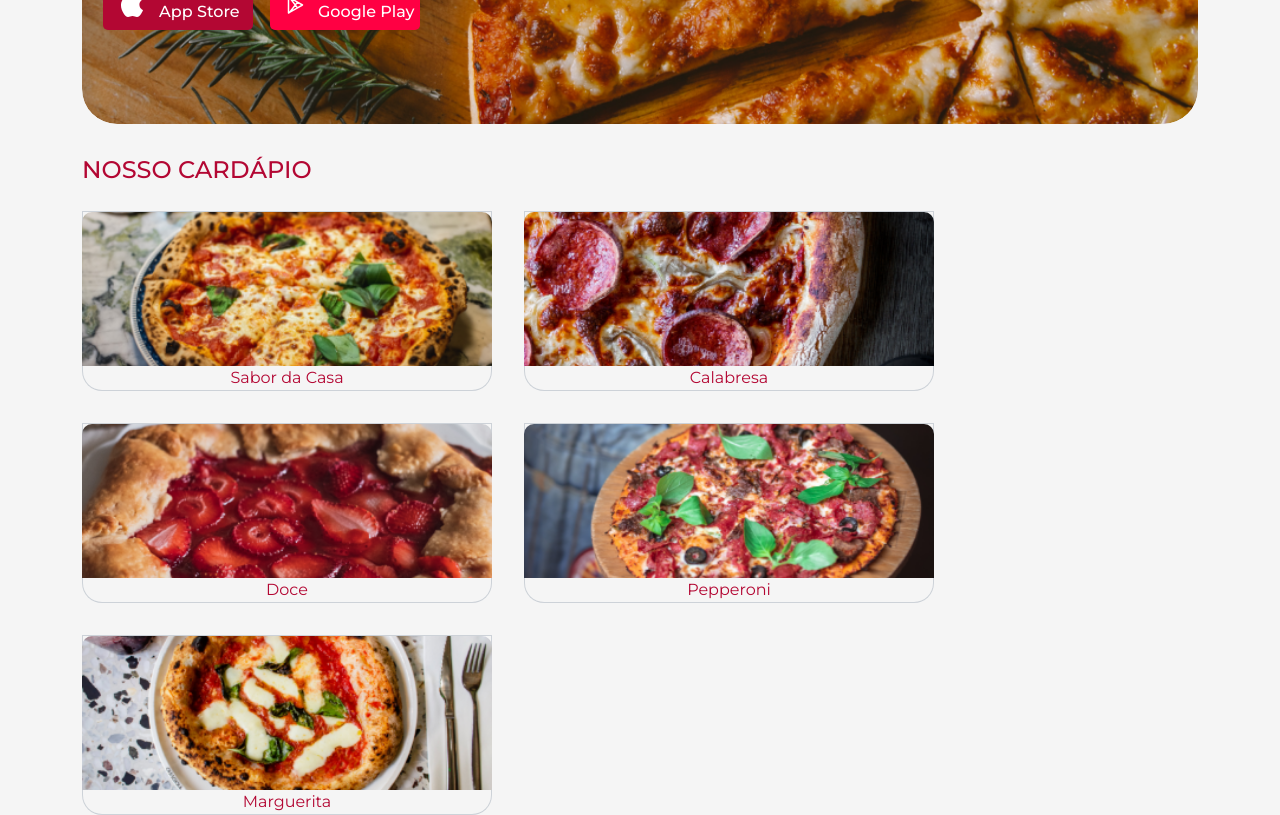
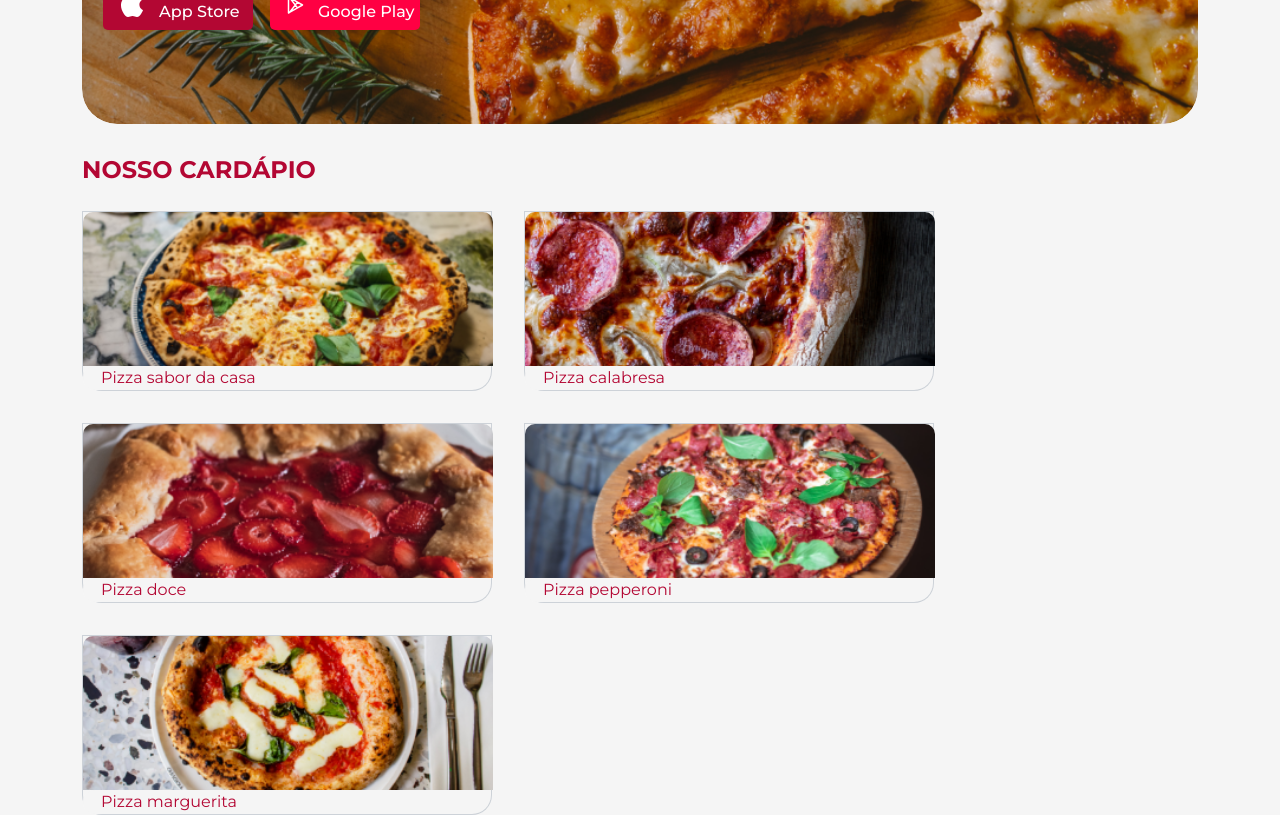
Before and after one commit to CarlosEduardoSD/Projeto-Coddar-Pizza, a React (Vite) app: page / in a window 1280 px wide. Shown: the part 360-1175 px from the top of the page. Built offline with nearby package versions, Linux system fonts and the light colour scheme.

Commit message:
feat: fix dos botões components

```diff
--- a/package.json
+++ b/package.json
@@ -15,7 +15,7 @@
     "react": "^18.3.1",
     "react-dom": "^18.3.1",
     "react-icons": "^5.2.1",
-    "react-router-dom": "^6.25.1"
+    "react-router-dom": "^6.26.1"
   },
   "devDependencies": {
     "@types/react": "^18.3.3",
--- /dev/null
+++ b/src/components/Banner/BannerButtonErivax.jsx
@@ -0,0 +1,10 @@
+import React from "react";
+import BannerPizzaria from "../BannerPizzaria/BannerPizzaria";
+
+export default function BannerButtonErivax() {
+  return (
+    <>
+      <BannerPizzaria />
+    </>
+  );
+}
--- a/src/components/Banner/banner.jsx
+++ b/src/components/Banner/banner.jsx
@@ -1,9 +1,10 @@
-import React from "react";
+import React, { useState } from "react";
 import styles from "../Banner/banner.module.css";
 
 import Apple from "../../assets/img/Apple.svg";
 import PlayStore from "../../assets/img/PlayStore.svg";
 // import Pizza from "../../assets/img/pizza.png";
+import BannerButtonErivax from "../Banner/BannerButtonErivax";
 
 export default function Banner() {
   return (
--- a/src/components/BannerPizzaria/BannerPizzaria.jsx
+++ b/src/components/BannerPizzaria/BannerPizzaria.jsx
@@ -1,4 +1,4 @@
-import React from "react";
+import React, { useState } from "react";
 import styles from "./BannerPizzaria.module.css";
 
 export default function BannerPizzaria() {
@@ -16,13 +16,17 @@ export default function BannerPizzaria() {
                 <p className={styles.banner_description}>
                   Aberto Agora horário 18:30 a 23:00
                 </p>
-                <div className={styles.banner_decription_type_2}>
+                <div className={styles.banner_description_type_container}>
                   <p className={styles.banner_description_type}>Italiana</p>
                   <p className={styles.banner_description_type}>Broto</p>
                 </div>
               </div>
             </div>
           </div>
+          {/* <div className={styles.button_container}>
+              <button className={styles.button_click}>Clique Aqui</button>
+              <button className={styles.button_back}>Voltar</button>
+            </div> */}
         </div>
       </div>
     </>
--- a/src/components/BannerPizzaria/BannerPizzaria.module.css
+++ b/src/components/BannerPizzaria/BannerPizzaria.module.css
@@ -1,54 +1,63 @@
 .bannerpizza_img {
   display: flex;
-  justify-content: flex-end;
+  flex-direction: column;
+  justify-content: center;
+  align-items: flex-end;
   background-image: url("../../assets/img/bannerpizza2.png");
   background-size: cover;
   background-position: center;
   width: 100%;
   height: 369px;
   border-radius: 35px;
+  padding-right: 50px;
   margin-top: 26px;
-  padding-right: 23px;
 }
 
 .banner_title {
-  position: absolute;
   background: transparent;
   color: #b30733;
   font-size: 38px;
   font-weight: 400;
-  margin-top: 119px;
-  margin-right: 186px;
+  text-align: right;
 }
 
 .banner_text {
-  position: absolute;
   background: transparent;
   color: #b30733;
   font-size: 25px;
   font-weight: 400;
   opacity: 1;
   text-align: right;
-  margin-top: 166px;
-  margin-right: 23px;
 }
 
 .banner_description {
-  position: absolute;
   background: transparent;
   color: #ff4a40;
   font-size: 20px;
   opacity: 1;
-  margin-top: 251px;
-  margin-right: 44px;
+  text-align: right;
+}
+
+.banner_description_type_container {
+  background: transparent;
+  display: flex;
+  justify-content: flex-end;
+  gap: 10px;
 }
 
 .banner_description_type {
-  background: transparent;
+  background: #f1f1f1;
   color: #ff4a40;
   font-size: 20px;
-  opacity: 1;
-  margin-top: 326px;
+  padding: 5px 10px;
+  border-radius: 20px;
+  text-align: center;
+}
+
+.button_container {
+  position: absolute;
+  bottom: 20px;
+  width: 100%;
   display: flex;
-  justify-content: space-between;
+  gap: 20px;
 }
--- a/src/components/pizzas/pizza.jsx
+++ b/src/components/pizzas/pizza.jsx
@@ -11,16 +11,16 @@ import PizzaButton from "./pizzaButton";
 
 export default function Pizza() {
   const items = [
-    { name: "Sabor da Casa", img: saborDaCasaImg },
-    { name: "Calabresa", img: calabresaImg },
-    { name: "Doce", img: doceImg },
-    { name: "Pepperoni", img: pepperoniImg },
-    { name: "Marguerita", img: margueritaImg },
+    { name: "Pizza sabor da casa", img: saborDaCasaImg },
+    { name: "Pizza calabresa", img: calabresaImg },
+    { name: "Pizza doce", img: doceImg },
+    { name: "Pizza pepperoni", img: pepperoniImg },
+    { name: "Pizza marguerita", img: margueritaImg },
   ];
 
   return (
     <>
-      <div className="container">
+      {/* <div className="container">
         <div className="row">
           <div className="col-md-12">
             <div className={styles.cardapio_title}>
@@ -33,6 +33,23 @@ export default function Pizza() {
             ))}
           </div>
         </div>
+      </div> */}
+
+      <div className="container">
+        <div className="row">
+          <div className="col-md-12">
+            <div className={styles.cardapio_title}>
+              <h4>Nosso Cardápio</h4>
+            </div>
+          </div>
+          <div className={styles.pizza_container}>
+            {items.map((item, index) => (
+              <div className={styles.cardapio_wrapper} key={index}>
+                <PizzaButton item={item} />
+              </div>
+            ))}
+          </div>
+        </div>
       </div>
     </>
   );
--- a/src/components/pizzas/pizza.module.css
+++ b/src/components/pizzas/pizza.module.css
@@ -7,10 +7,14 @@
   letter-spacing: 0px;
 }
 
+.cardapio_title h4 {
+  font-weight: bold;
+}
+
 .cardapio_item {
   display: flex;
   flex-direction: column;
-  align-items: center;
+  align-items: start;
   text-decoration: none;
   border: 1px solid #2e476533;
   border-radius: 0px 0px 20px 20px;
--- a/src/components/pizzas/pizzaButton.jsx
+++ b/src/components/pizzas/pizzaButton.jsx
@@ -5,7 +5,7 @@ export default function PizzaButton({ item }) {
   return (
     <button className={styles.cardapio_item}>
       <img className={styles.pizza_img} src={item.img} alt="Pizza" />
-      {item.name}
+      <p style={{ paddingLeft: '18px', borderRadius: "20px", margin: "0"}}>{item.name}</p>
     </button>
   );
 }
--- a/src/pages/Home/home.jsx
+++ b/src/pages/Home/home.jsx
@@ -8,8 +8,8 @@ export default function Home() {
     <>
     <Header />
     <Banner />
+    {/* <BannerPizzaria /> */}
     <Pizza />
-    {/* <BannerPizzaria /> */}
     </>
   )
 }
```
Also changed, not shown: src/components/Banner/banner.module.css (+8 -0 lines), 1 other file (tests, documents, lock files or other folders).
